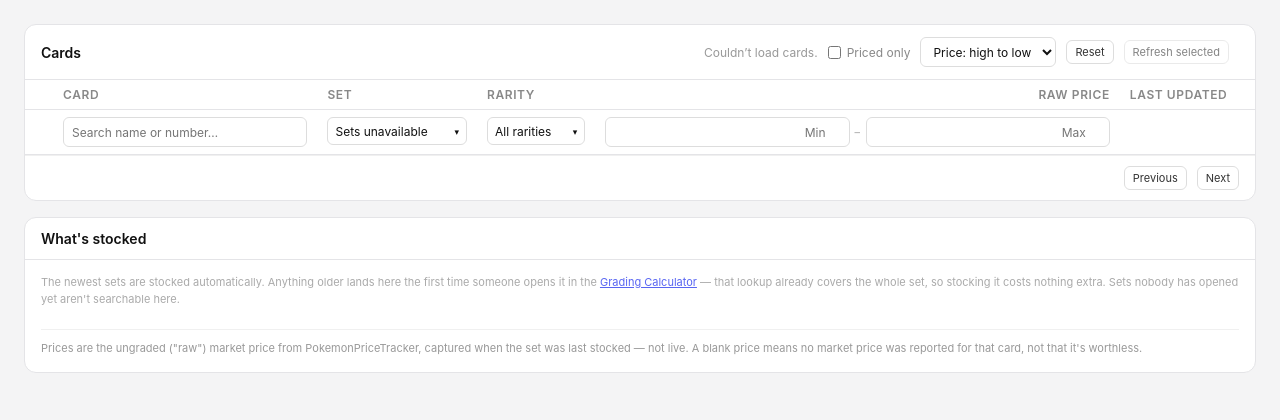
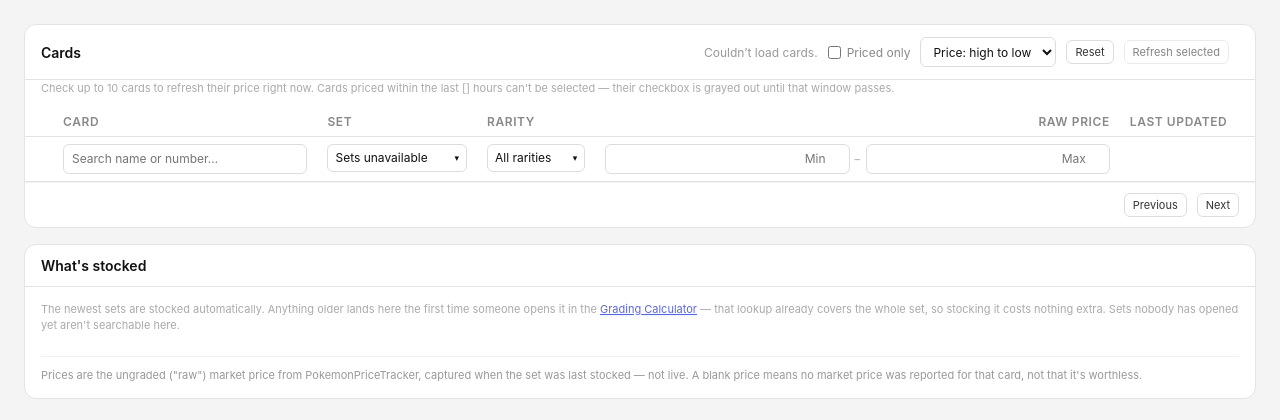
Before and after one commit to js430/ava_dashboard, a Python web app: template templates/catalog.html in a window 1280 px wide. Shown: the part 61-481 px from the top of the page. Run offline with Jinja, Linux system fonts and the light colour scheme; the template is opened without the code that fills it: most values are stand-ins (such as "Sample title", 1, 10 or a date in 2020); lists and menus that the app fills with data are empty.

Commit message:
Catalog: add disclaimer for the 48h refresh cooldown
The disabled checkbox + tooltip weren't discoverable enough on their
own — a persistent line above the table now states the rule up
front so it's not a surprise per-row.

Co-Authored-By: Claude Sonnet 5 <noreply@anthropic.com>

```diff
--- a/templates/catalog.html
+++ b/templates/catalog.html
@@ -267,6 +267,11 @@
           <button class="btn btn-plain btn-sm" id="refreshSelectedBtn" disabled
                   onclick="refreshSelectedCards()">Refresh selected</button>
           <span class="hint" id="refreshMsg"></span>
+        </div>
+        <div class="hint" style="padding:0 16px 10px">
+          Check up to 10 cards to refresh their price right now. Cards priced within
+          the last {{ refresh_min_age_hours }} hours can't be selected &mdash; their
+          checkbox is grayed out until that window passes.
         </div>
         <div class="table-wrap">
           <table class="rows">
```
